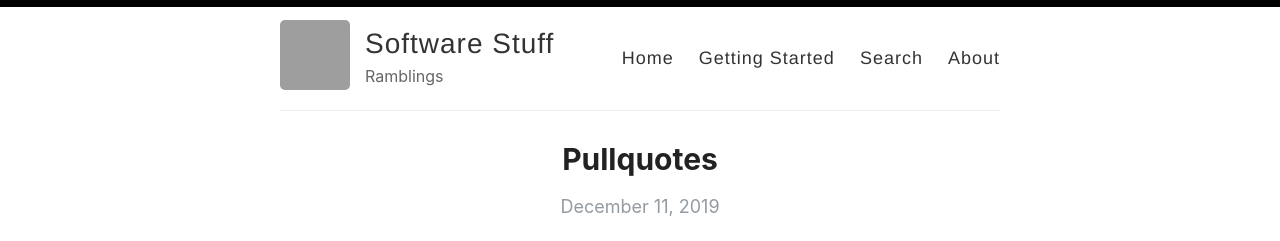
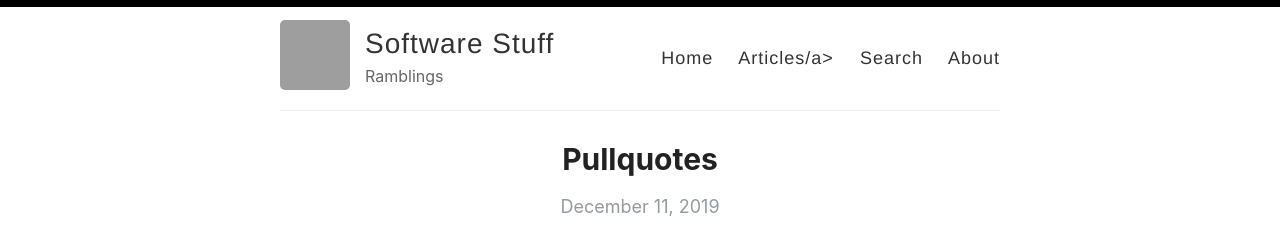
Before and after one commit to bryandmc/bryandmc.github.io, a Jekyll site: the page built from index.html, in a window 1280 px wide and 900 px high. Shown: the top 241 px of the window. Built offline with Jekyll 4.4.1, drawn with Linux system fonts in a browser that asks for light colours; the list of posts is cut into pages by our own code; grey boxes are pictures that could not be loaded.

Commit message:
fix header

```diff
--- a/_layouts/default.html
+++ b/_layouts/default.html
@@ -28,7 +28,7 @@
 
             <nav>
               <a href="{{ site.baseurl }}/">Home</a>
-              <a href="{{ site.baseurl }}/getting-started">Getting Started</a>
+              <a href="{{ site.baseurl }}/articles">Articles/a>
               <a href="{{ site.baseurl }}/search">Search</a>
               <a href="{{ site.baseurl }}/about">About</a>
             </nav>
```
